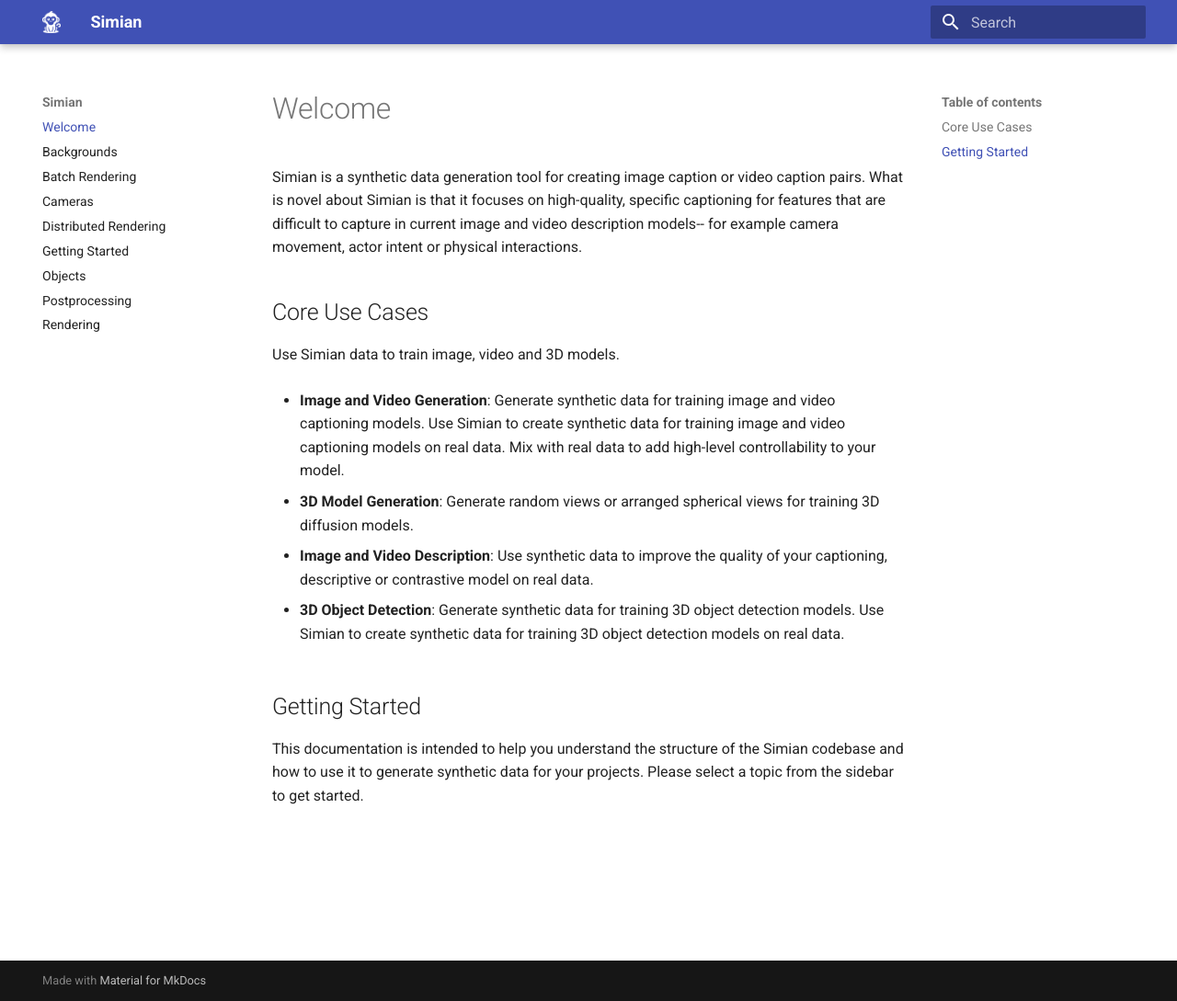
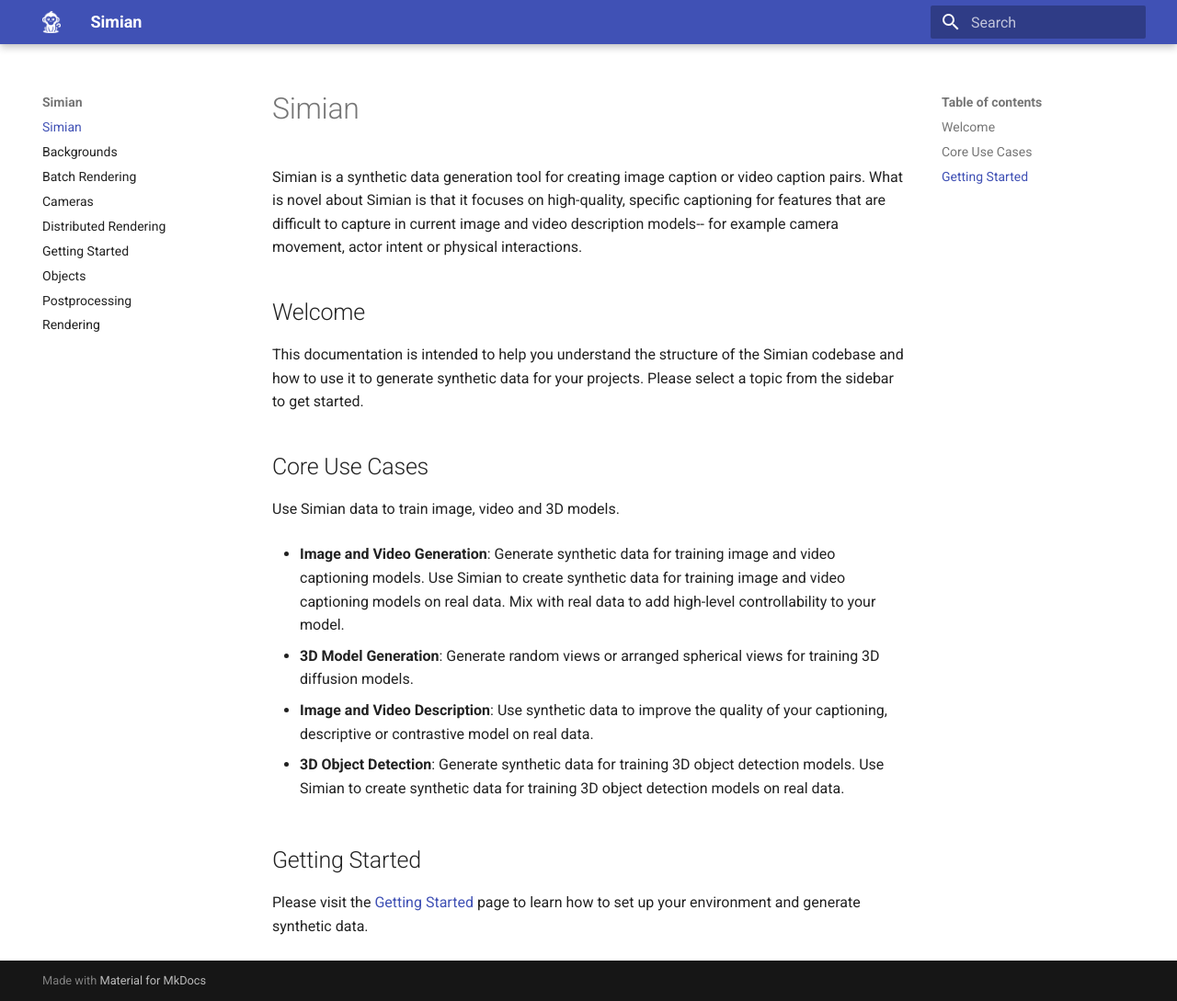
Before and after one commit to DeepAI-Research/Simverse, an MkDocs documentation site: the page built from docs/index.md, in a window 1280 px wide and 1089 px high. Shown: the whole window at 92% size. Built offline with MkDocs 1.6.1 and Material for MkDocs 9.7.7, drawn with Linux system fonts in a browser that asks for light colours.

Commit message:
update index

```diff
--- a/docs/index.md
+++ b/docs/index.md
@@ -1,6 +1,10 @@
-# Welcome
+# Simian
 
 Simian is a synthetic data generation tool for creating image caption or video caption pairs. What is novel about Simian is that it focuses on high-quality, specific captioning for features that are difficult to capture in current image and video description models-- for example camera movement, actor intent or physical interactions.
+
+## Welcome
+
+This documentation is intended to help you understand the structure of the Simian codebase and how to use it to generate synthetic data for your projects. Please select a topic from the sidebar to get started.
 
 ## Core Use Cases
 Use Simian data to train image, video and 3D models.
@@ -15,4 +19,4 @@ Use Simian data to train image, video and 3D models.
 
 ## Getting Started
 
-This documentation is intended to help you understand the structure of the Simian codebase and how to use it to generate synthetic data for your projects. Please select a topic from the sidebar to get started.
+Please visit the [Getting Started](/getting_started) page to learn how to set up your environment and generate synthetic data.
```
